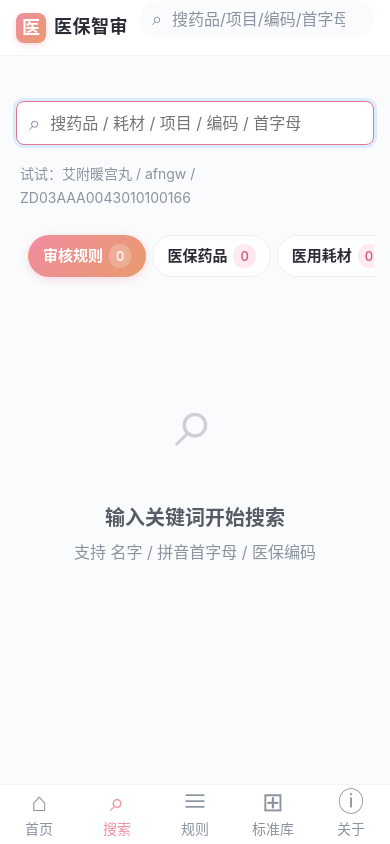
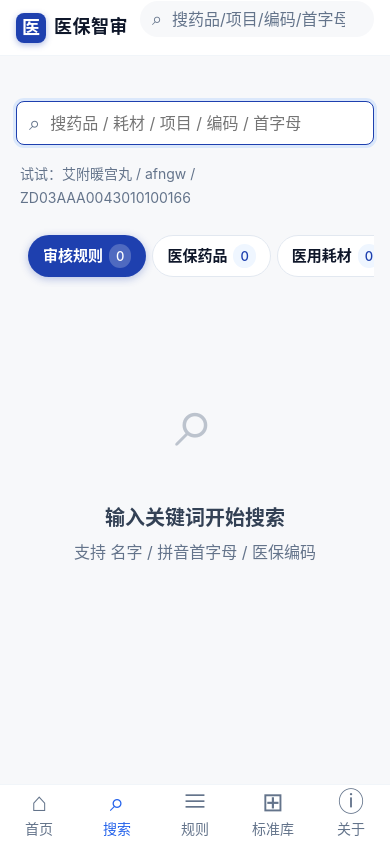
Before and after one commit to caofeng926/Intelligent-Review, a Flask app: page /search in a window 390 px wide. Run offline with Flask 3, Linux system fonts and the light colour scheme; data that the repository does not hold is empty.

Commit message:
style(web): switch from macaron palette to formal professional palette
- mobile.css: replace all macaron tokens (pink/peach/yellow/green/blue/lavender)
  with low-saturation professional colors (indigo/cyan/amber/emerald/slate/gray),
  neutralize active-state gradients and pink shadows to brand indigo.
- search.html: scroll active tab into view + right-edge padding/snap
  so ICD-10 tab is fully visible when navigating from any tab.

```diff
--- a/webapp/static/mobile.css
+++ b/webapp/static/mobile.css
@@ -2,55 +2,49 @@
    Design tokens
    ============================================================ */
 :root {
-  /* ===== 马卡龙主品牌色 (主色: 草莓粉) ===== */
-  --brand: #e07a93;
-  --brand-600: #c25d78;
-  --brand-50: #ffe9f0;
+  /* ===== 正式专业色系 (主色: 靛蓝) ===== */
+  --brand: #1e40af;
+  --brand-600: #1e3a8a;
+  --brand-50: #eff6ff;
 
-  /* ===== 马卡龙色板 (6 色 x 4 阶) ===== */
-  /* 草莓粉 (Strawberry) */
-  --mac-pink-50:   #ffe9f0;
-  --mac-pink-100:  #ffd6e2;
-  --mac-pink-500:  #f08ca0;
-  --mac-pink-700:  #c45a75;
-  /* 蜜桃 (Peach) */
-  --mac-peach-50:  #fff1e0;
-  --mac-peach-100: #ffe0c2;
-  --mac-peach-500: #e89b6c;
-  --mac-peach-700: #b36a45;
-  /* 柠檬 (Lemon) */
-  --mac-yellow-50:  #fff6cf;
-  --mac-yellow-100: #ffeaa0;
-  --mac-yellow-500: #c9a227;
-  --mac-yellow-700: #9c7d14;
-  /* 薄荷 (Mint) */
-  --mac-green-50:  #e0f5eb;
-  --mac-green-100: #b5ead7;
-  --mac-green-500: #5ba889;
-  --mac-green-700: #3d876a;
-  /* 海水蓝 (Sky) */
-  --mac-blue-50:   #e0f2f8;
-  --mac-blue-100:  #a6dcef;
-  --mac-blue-500:  #4f94b8;
-  --mac-blue-700:  #357694;
-  /* 薰衣草 (Lavender) */
-  --mac-lavender-50:  #ece6f4;
-  --mac-lavender-100: #c7ceea;
-  --mac-lavender-500: #7b71a6;
-  --mac-lavender-700: #5a5184;
+  /* ===== 状态色板 (低饱和、专业) ===== */
+  --mac-pink-50:   #eff6ff;
+  --mac-pink-100:  #dbeafe;
+  --mac-pink-500:  #2563eb;
+  --mac-pink-700:  #1e40af;
+  --mac-peach-50:  #ecfeff;
+  --mac-peach-100: #cffafe;
+  --mac-peach-500: #0891b2;
+  --mac-peach-700: #155e75;
+  --mac-yellow-50:  #fffbeb;
+  --mac-yellow-100: #fef3c7;
+  --mac-yellow-500: #d97706;
+  --mac-yellow-700: #92400e;
+  --mac-green-50:  #ecfdf5;
+  --mac-green-100: #d1fae5;
+  --mac-green-500: #059669;
+  --mac-green-700: #065f46;
+  --mac-blue-50:   #f1f5f9;
+  --mac-blue-100:  #e2e8f0;
+  --mac-blue-500:  #475569;
+  --mac-blue-700:  #334155;
+  --mac-lavender-50:  #f8fafc;
+  --mac-lavender-100: #e2e8f0;
+  --mac-lavender-500: #64748b;
+  --mac-lavender-700: #475569;
 
   /* ===== 中性色 ===== */
-  --bg: #fafbfc;
+  --bg: #f7f8fa;
   --card: #ffffff;
-  --text: #2a2d35;
-  --text-2: #555c66;
-  --text-3: #8a93a0;
-  --border: #ebeef2;
-  --border-2: #f4f6f9;
-  --success: #5ba889;
-  --warn: #e89b6c;
-  --danger: #e57a8a;
-  --purple: #7b71a6;
+  --text: #0f172a;
+  --text-2: #334155;
+  --text-3: #64748b;
+  --border: #e2e8f0;
+  --border-2: #f1f5f9;
+  --success: #059669;
+  --warn: #d97706;
+  --danger: #dc2626;
+  --purple: #64748b;
 
   --r-1: 4px;
   --r-2: 8px;
@@ -125,13 +119,13 @@ img { max-width: 100%; display: block; }
 .brand { display: flex; align-items: center; gap: var(--s-2); flex-shrink: 0; }
 .brand-mark {
   width: 30px; height: 30px;
-  background: linear-gradient(135deg, var(--mac-pink-500), var(--mac-peach-500));
+  background: var(--brand);
   color: #fff;
   font-weight: 700;
   font-size: 18px;
   border-radius: var(--r-2);
   display: grid; place-items: center;
-  box-shadow: 0 2px 6px rgba(240,140,160,.35);
+  box-shadow: 0 2px 6px rgba(30,64,175,.35);
 }
 .brand-text { font-size: 18px; font-weight: 600; color: var(--text); letter-spacing: .5px; }
 .topbar-search {
@@ -1009,15 +1003,18 @@ a.chip:focus-visible { outline: 2px solid rgba(255,255,255,.7); outline-offset:
 /* ===== Search tabs (6 categories) ===== */
 .search-tabs {
   display: flex; gap: 6px; overflow-x: auto;
-  padding: 10px 12px; margin: 0 0 12px;
+  padding: 10px 28px 10px 12px; margin: 0 0 12px;
   -webkit-overflow-scrolling: touch;
   scrollbar-width: none;
+  scroll-padding-inline: 12px 28px;
+  scroll-snap-type: x proximity;
 }
 .search-tabs::-webkit-scrollbar { display: none; }
 .search-tab {
   flex: 0 0 auto;
   display: flex; align-items: center; gap: 6px;
   padding: 7px 14px; border-radius: 999px;
+  scroll-margin-inline-end: 28px;
   background: var(--card, #fff); color: var(--text, #1a1a1a);
   border: 1px solid var(--border, #e5e7eb);
   font-size: 15px; font-weight: 500; text-decoration: none;
@@ -1025,10 +1022,10 @@ a.chip:focus-visible { outline: 2px solid rgba(255,255,255,.7); outline-offset:
 }
 .search-tab:active { transform: scale(.97); }
 .search-tab.is-active {
-  background: linear-gradient(135deg, var(--mac-pink-500), var(--mac-peach-500));
+  background: var(--brand);
   color: #fff;
   border-color: transparent;
-  box-shadow: 0 2px 8px rgba(240,140,160,.3);
+  box-shadow: 0 2px 8px rgba(30,64,175,.3);
 }
 .search-tab-label { font-weight: 600; }
 .search-tab-count {
--- a/webapp/templates/search.html
+++ b/webapp/templates/search.html
@@ -146,4 +146,29 @@
   <div class="empty-tip">支持 名字 / 拼音首字母 / 医保编码</div>
 </section>
 {% endif %}
+
+<script>
+(function(){
+  var nav = document.querySelector("nav.search-tabs");
+  if (!nav) return;
+  var active = nav.querySelector(".search-tab.is-active") || nav.querySelector(".search-tab");
+  if (!active) return;
+  function scrollActive(){
+    try {
+      var r = active.getBoundingClientRect();
+      var nr = nav.getBoundingClientRect();
+      if (r.left < nr.left + 8) {
+        nav.scrollBy({left: r.left - nr.left - 12, behavior: "instant"});
+      } else if (r.right > nr.right - 8) {
+        nav.scrollBy({left: r.right - nr.right + 32, behavior: "instant"});
+      }
+    } catch(e) {}
+  }
+  if (document.readyState === "loading") {
+    document.addEventListener("DOMContentLoaded", scrollActive);
+  } else {
+    scrollActive();
+  }
+})();
+</script>
 {% endblock %}
```
Also changed, not shown: other parts of webapp/static/mobile.css (+13 -13 lines).
